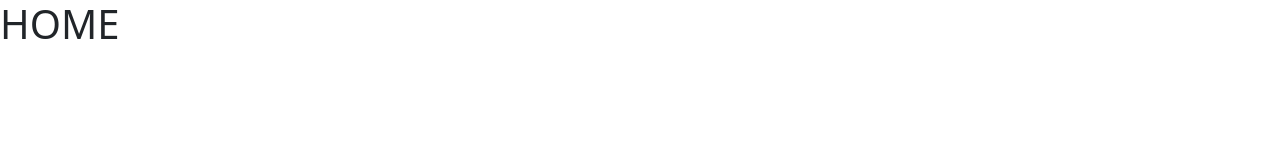
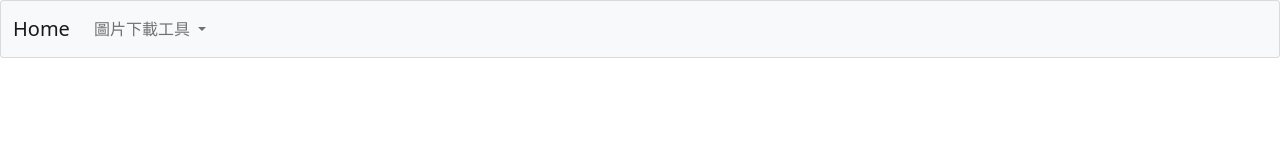
Before and after one commit to puppycat0109/puppycat0109.github.io, a plain HTML site: page index.html in a window 1280 px wide. Drawn offline with Linux system fonts and the light colour scheme.

Commit message:
更新選單

```diff
--- a/index.html
+++ b/index.html
@@ -7,13 +7,39 @@
     <script src="js/jquery-3.6.0.js"></script>
     <link href="bootstrap-5.0.0-dist/css/bootstrap.css" rel="stylesheet">
     <script src="bootstrap-5.0.0-dist/js/bootstrap.bundle.js"></script>
-    <title>Page Title</title>
+    <title>Home</title>
 </head>
 
 <body>
-
-    <h1>HOME</h1>
-
+    <nav class="navbar navbar-expand-lg navbar-light bg-light card">
+        <div class="container-fluid">
+            <a class="navbar-brand" href="#">Home</a>
+            <button class="navbar-toggler" type="button" data-bs-toggle="collapse" data-bs-target="#navbarNavDropdown" aria-controls="navbarNavDropdown" aria-expanded="false" aria-label="Toggle navigation">
+                <span class="navbar-toggler-icon"></span>
+            </button>
+            <div class="collapse navbar-collapse" id="navbarNavDropdown">
+                <ul class="navbar-nav">
+<!--
+                    <li class="nav-item">
+                        <a class="nav-link active" aria-current="page" href="#">Home</a>
+                    </li>
+                    <li class="nav-item">
+                        <a class="nav-link" href="#">Features</a>
+                    </li>
+-->
+                    <li class="nav-item dropdown">
+                        <a class="nav-link dropdown-toggle" href="#" id="navbarDropdownMenuLink" role="button" data-bs-toggle="dropdown" aria-expanded="false">
+                            圖片下載工具
+                        </a>
+                        <ul class="dropdown-menu" aria-labelledby="navbarDropdownMenuLink">
+                            <li><a class="dropdown-item" href="../MySiteTools/youtube_thumbnail_generator.html">YouTube封面預覽</a></li>
+                            <li><a class="dropdown-item" href="../MySiteTools/naverblog_hdpic_generator.html">Naver Blog高畫質圖片</a></li>
+                        </ul>
+                    </li>
+                </ul>
+            </div>
+        </div>
+    </nav>
 </body>
 
 </html>
```
